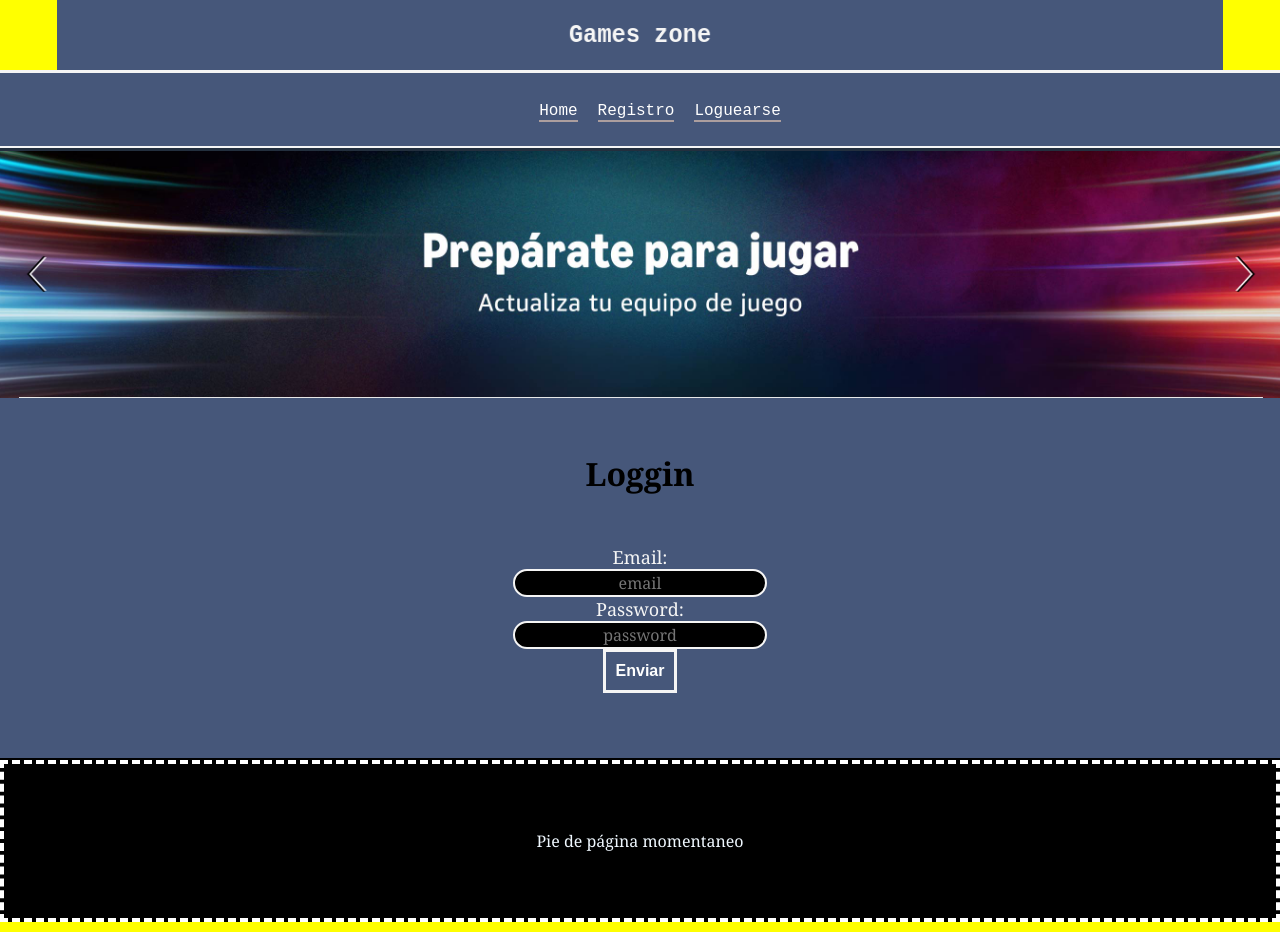
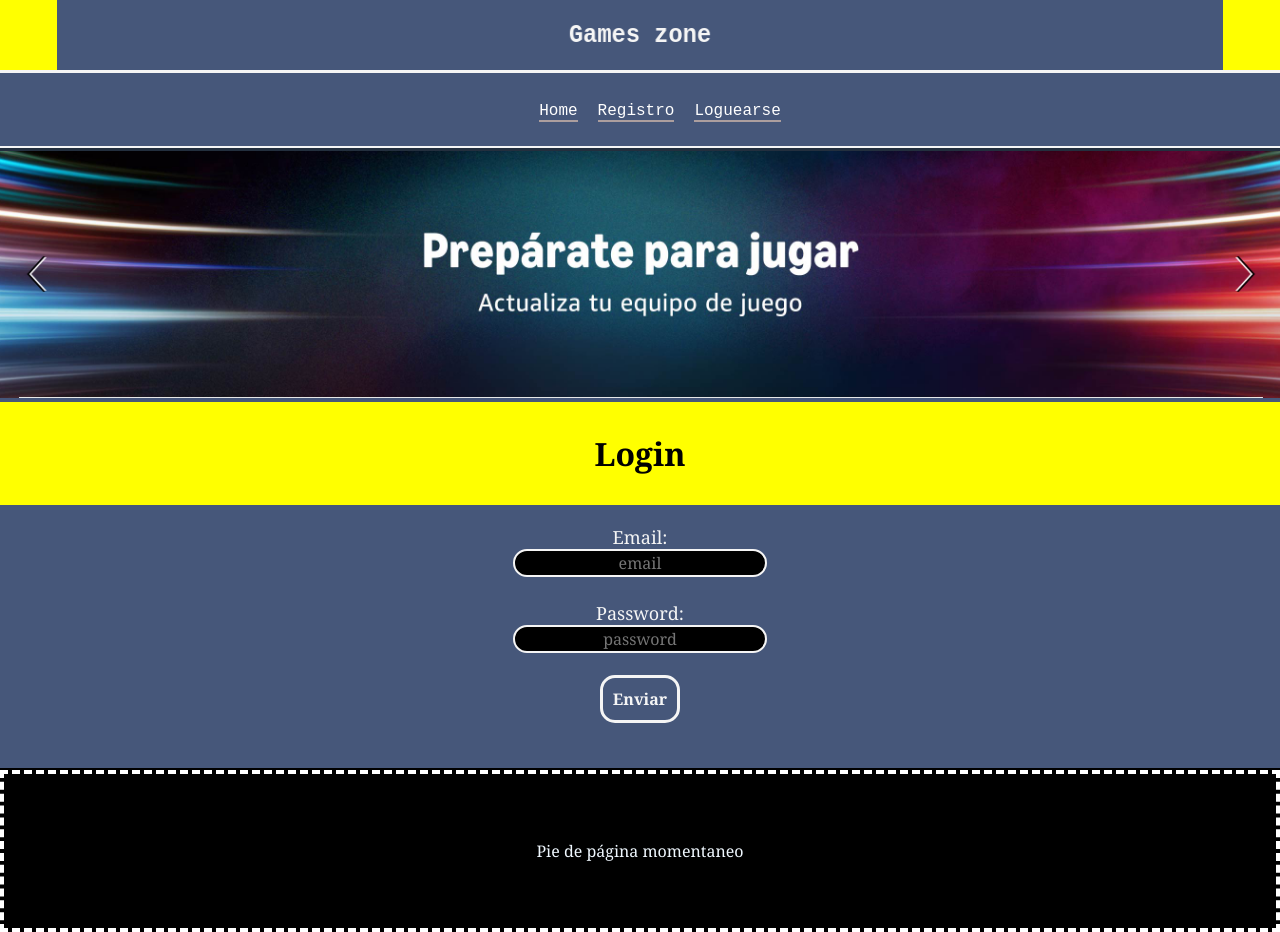
Before and after one commit to EzeMoreira/my-app, a React (Create React App) app: page /Loguearse in a window 1280 px wide. Built offline with nearby package versions, Linux system fonts and the light colour scheme.

Commit message:
modificacion en loguearse jsx y css modificado con button y button hover

```diff
--- a/src/App.css
+++ b/src/App.css
@@ -124,7 +124,7 @@ input:hover {
   font-family: Cambria, Cochin, Georgia, Times, 'Times New Roman', serif;
 }
 
-form {
+/* form {
   text-align: center;
   font-size: large;
   font-family: Arial, Helvetica, sans-serif;
@@ -141,22 +141,24 @@ form {
   background-color: grey;
   padding-top	: 15px;
   padding-bottom: 15px;
-}
+} */
 
 button{
   background-color: #46577a;
-  color: white;
-  font-family: Arial, Helvetica, sans-serif;
+  color: whitesmoke;
+  font-family: Cambria, Cochin, Georgia, Times, 'Times New Roman', serif;
   font-weight: bolder;
   border: 3px solid whitesmoke;
+  border-radius: 15px;
   font-size: medium;
   padding: 10px;
 }
 
 button:hover {
   background-color: whitesmoke;
-  color: #667ba7;
-  border: 3px solid #667ba7;
+  color: #46577a;
+  border: 3px solid #46577a;
+  font-weight: 500;
 }
 
 .footer{
--- a/src/paginas/Loguearse.jsx
+++ b/src/paginas/Loguearse.jsx
@@ -4,21 +4,23 @@ import React from "react";
 function Loguearse() {
 
     return(
-        <div className="registro">
-            <h1>Loggin</h1>
+        <>
+        <h1>Login</h1>
+            <div className="registro">
             <form action="#" method="GET">
                     <label>
                         Email:
                     </label><br />
                     <input type="email" name="email" required placeholder="email"/><br />
-                    <label>
+                    <label> <br />
                         Password:
                     </label><br />
                     <input type="password" name="password" placeholder="password" required />
-                    <br />
+                    <br /> <br />
                     <button type="submit" id="botonComprar" >Enviar</button><br />
                 </form>
         </div>
+        </>
     );
 }
 
```
